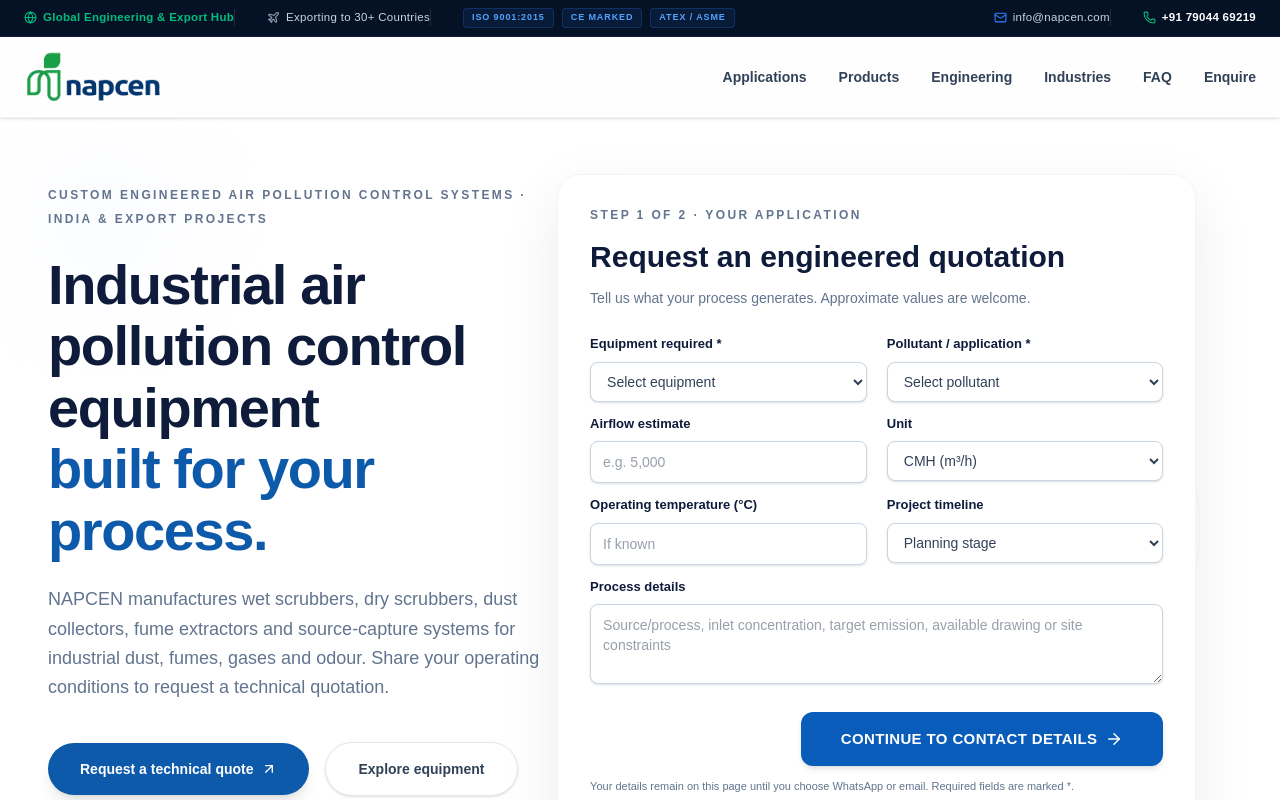
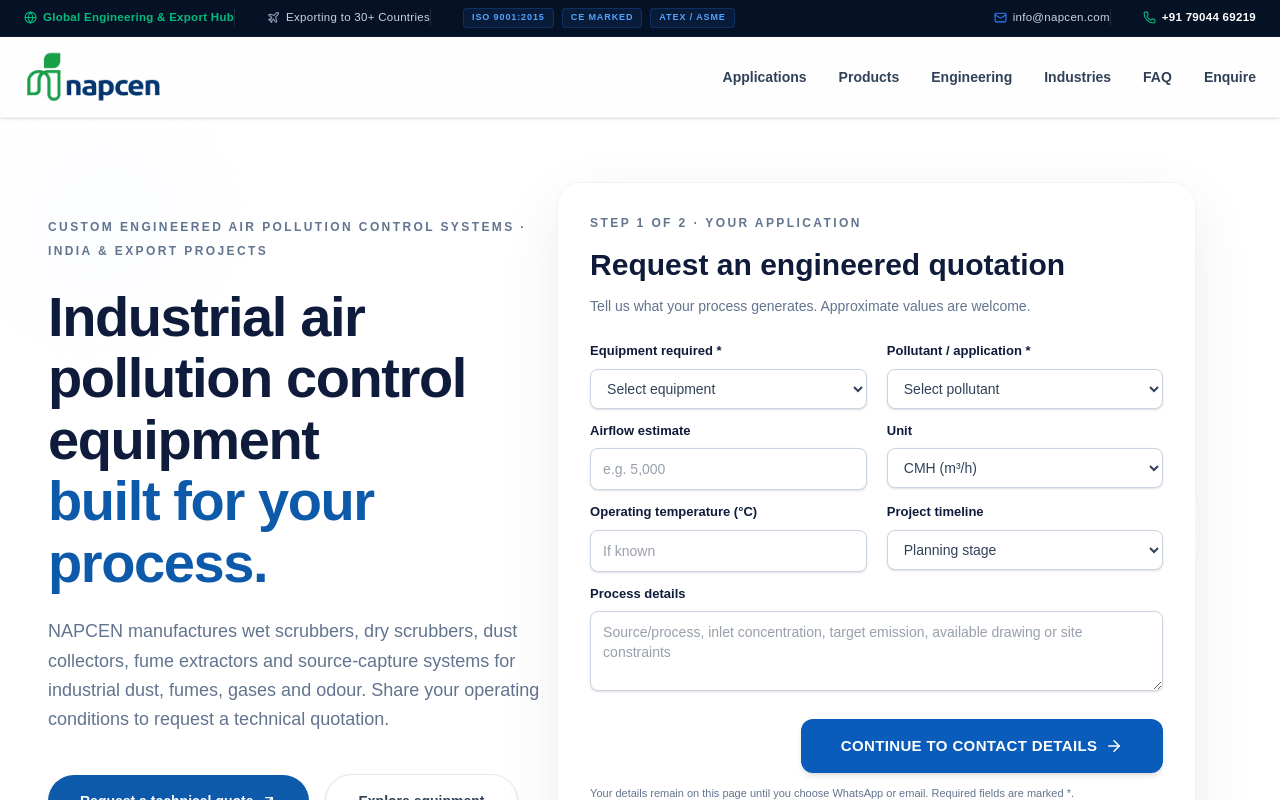
Before and after one commit to viweb25/napcen-bardingpage, a Next.js app: page / in a window 1280 px wide. Shown: the top 800 px of the page. Built offline with nearby package versions, Linux system fonts and the light colour scheme.

Commit message:
update website1

```diff
--- a/src/app/page.tsx
+++ b/src/app/page.tsx
@@ -107,7 +107,7 @@ export default function NapcenLandingPage() {
             <div className="flex flex-col md:flex-row gap-8 xl:gap-12 items-center md:items-stretch min-h-[480px]">
 
               {/* LEFT: TEXT & STATS */}
-              <div className="w-full md:w-[45%] xl:w-[43%] flex flex-col justify-center">
+              <div className="w-full md:w-[45%] xl:w-[43%] flex flex-col justify-start pt-5 sm:pt-6 lg:pt-8">
                 <div className="mb-6">
                   <span className="text-slate-500 font-bold text-[10px] sm:text-xs tracking-[0.2em] uppercase">
                     Custom engineered air pollution control systems · India & export projects
@@ -159,7 +159,7 @@ export default function NapcenLandingPage() {
 
 
               {/* RIGHT: FORM */}
-              <div className="w-full md:w-[52%] xl:w-[54%] relative z-20 flex flex-col justify-center mt-12 md:-mt-10 md:-ml-4 lg:-ml-8 xl:-ml-12" id="contact">
+              <div className="w-full md:w-[52%] xl:w-[54%] relative z-20 flex flex-col justify-start mt-12 md:mt-0 md:-ml-4 lg:-ml-8 xl:-ml-12" id="contact">
                 <div className="bg-white rounded-3xl p-5 sm:p-6 lg:p-8 shadow-[0_20px_60px_rgba(0,0,0,0.08)] border border-slate-100">
                   <div className="flex items-center gap-2 mb-4">
                     <span className="text-slate-500 font-bold text-xs tracking-[0.2em] uppercase">
@@ -531,20 +531,7 @@ export default function NapcenLandingPage() {
                 <p className="text-slate-500 text-lg mb-10 max-w-lg leading-relaxed font-medium">
                   Compare the primary treatment methods, then send the equipment name into your RFQ with one click. Final design and compliance targets are confirmed against your data.
                 </p>
-                <div className="flex flex-wrap gap-2 md:gap-3 items-center">
-                  {["All equipment", "Scrubbers", "Dust collection", "Fume & source capture", "System components"].map(filter => (
-                    <button
-                      key={filter}
-                      onClick={() => setProductFilter(filter)}
-                      className={`px-4 py-2 rounded-full text-[13px] font-bold transition-all border
-                        ${productFilter === filter
-                          ? 'bg-[#0f1b3a] text-white border-[#0f1b3a]'
-                          : 'bg-white text-slate-600 border-slate-200 hover:border-slate-400 hover:text-slate-800'}`}
-                    >
-                      {filter}
-                    </button>
-                  ))}
-                </div>
+
               </motion.div>
 
               <motion.div initial="hidden" whileInView="visible" viewport={{ once: true }} variants={fadeInUp} className="flex justify-center md:justify-end items-center gap-4 md:gap-8 mt-8 md:mt-0">
```
